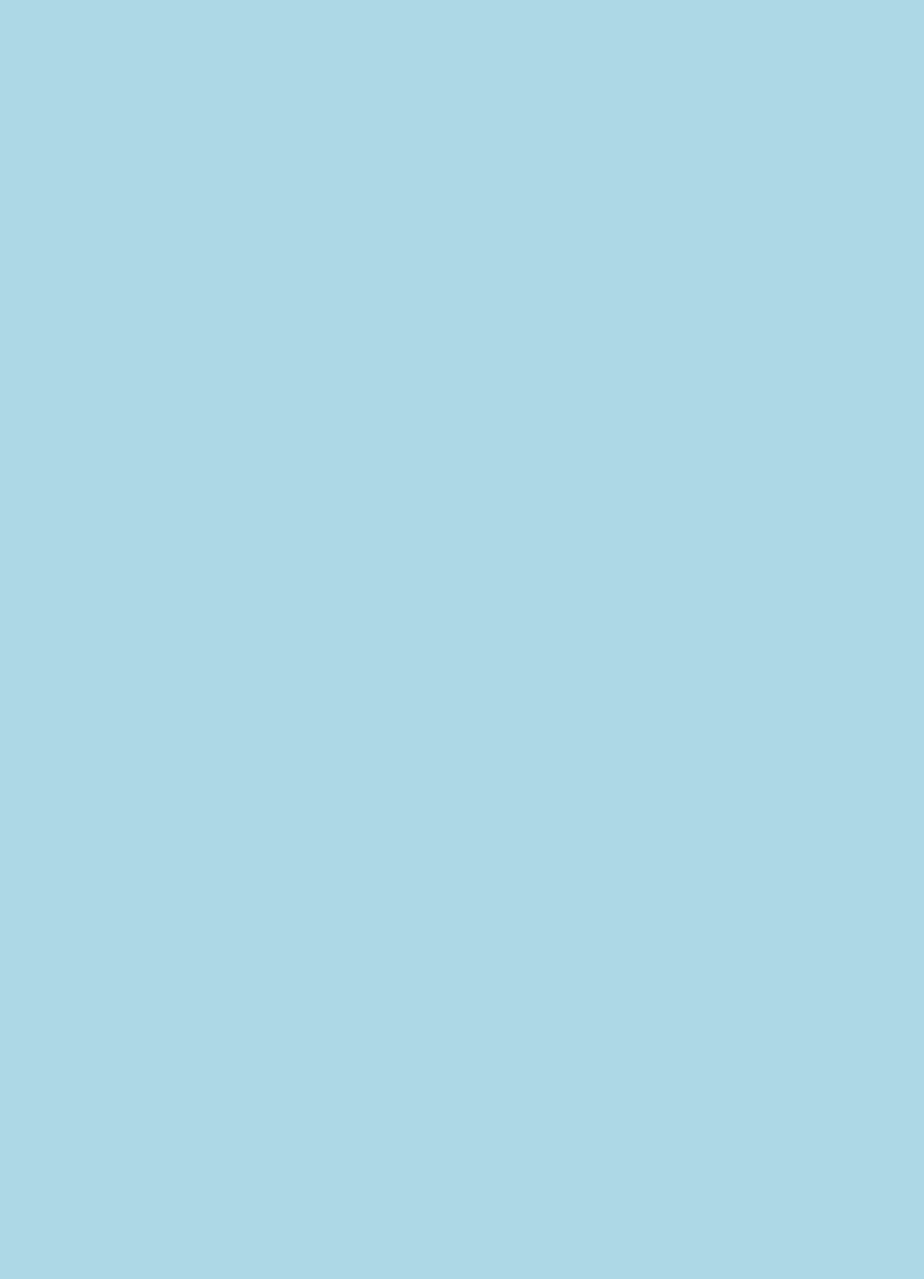
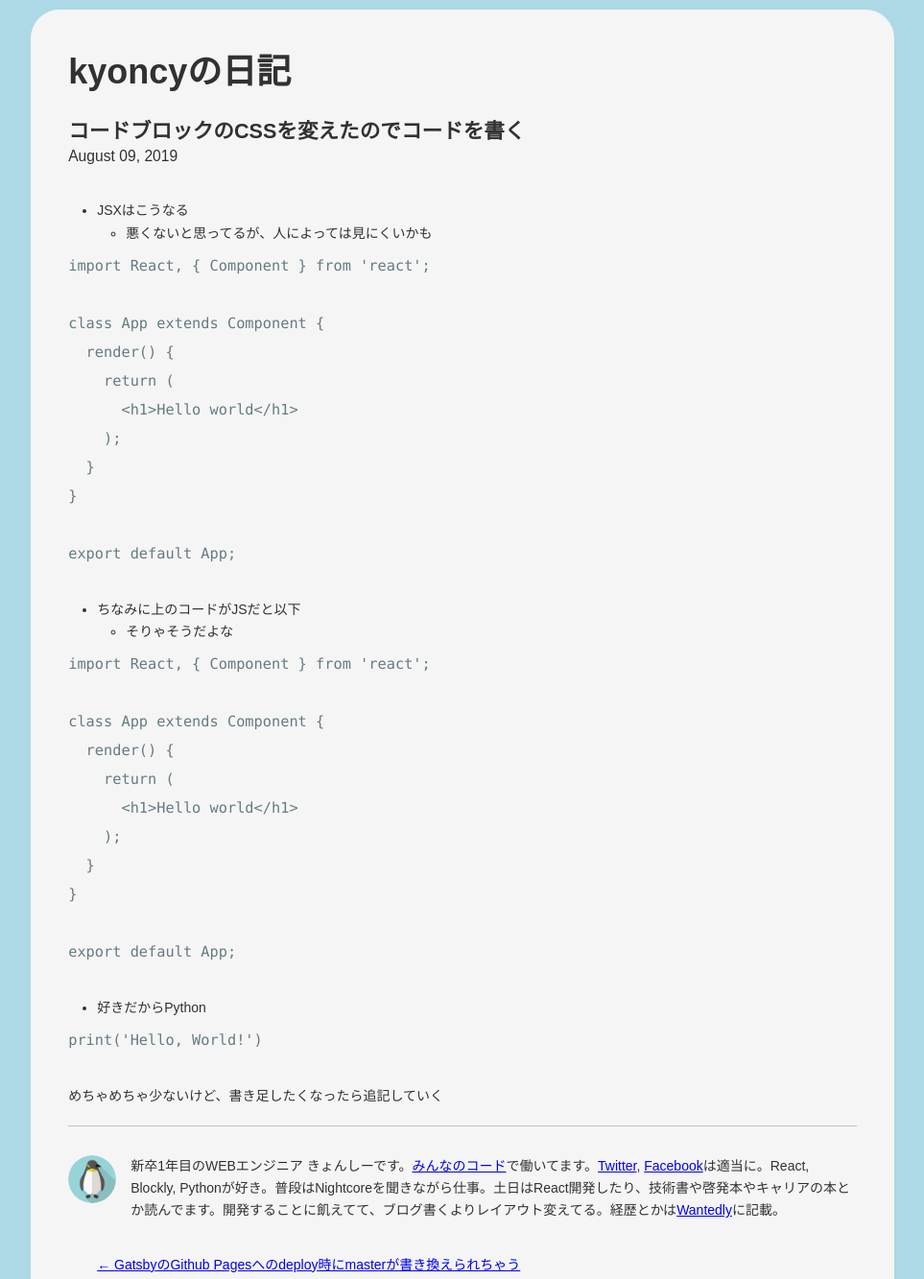
Before and after one commit to kyoncy/kyoncy-site, a Gatsby site: page /customize-code-block/ in a window 1280 px wide. Before the commit this address had no page. Shown: the top 1333 px of the page at 96% size, without its empty margins (158-1121 px from the left). Before the commit the page ends 800 px from the top, so only its background shows below. Built offline with nearby package versions, Linux system fonts and the light colour scheme; Gatsby itself is replaced by a stand-in of ours; some packages are replaced by stand-ins of ours; code samples lack their colours.

Commit message:
add blog post

````diff
--- /dev/null
+++ b/content/blog/customize-code-block/index.md
@@ -0,0 +1,48 @@
+---
+title: コードブロックのCSSを変えたのでコードを書く
+date: "2019-08-09"
+description: 全体的にgatsby-starter-blogのCSSデザインが気に食わなかった(なぜ自分は最初にこれを選んだんだろうと思っている)のでワシャっとCSS周りをいじった。特にコードブロック。
+tags: ["GatsbyJS", "CSS"]
+---
+
+- JSXはこうなる
+  - 悪くないと思ってるが、人によっては見にくいかも
+
+```jsx
+import React, { Component } from 'react';
+
+class App extends Component {
+  render() {
+    return (
+      <h1>Hello world</h1>
+    );
+  }
+}
+
+export default App;
+```
+
+- ちなみに上のコードがJSだと以下
+  - そりゃそうだよな
+
+```js
+import React, { Component } from 'react';
+
+class App extends Component {
+  render() {
+    return (
+      <h1>Hello world</h1>
+    );
+  }
+}
+
+export default App;
+```
+
+- 好きだからPython
+
+```python
+print('Hello, World!')
+```
+
+めちゃめちゃ少ないけど、書き足したくなったら追記していく
--- a/src/components/bio.js
+++ b/src/components/bio.js
@@ -14,7 +14,7 @@ import { rhythm } from "../utils/typography"
 const Bio = () => {
   const data = useStaticQuery(graphql`
     query BioQuery {
-      avatar: file(absolutePath: { regex: "/profile-pic.jpg/" }) {
+      avatar: file(absolutePath: { regex: "/profile-pic.png/" }) {
         childImageSharp {
           fixed(width: 50, height: 50) {
             ...GatsbyImageSharpFixed
--- a/src/components/layout.js
+++ b/src/components/layout.js
@@ -61,7 +61,7 @@ class Layout extends React.Component {
           marginTop: '10px',
           marginBottom: '10px',
           maxWidth: rhythm(30),
-          padding: `${rhythm(1.5)} ${rhythm(3 / 4)}`,
+          padding: `${rhythm(1.5)} ${rhythm(1.3)}`,
           backgroundColor: 'whitesmoke',
           borderRadius: '30px',
         }}
--- a/src/styles/code-block.css
+++ b/src/styles/code-block.css
@@ -11,7 +11,7 @@
 .gatsby-highlight {
   background-color: #2c3836;
   border-radius: 0.3em;
-  margin: 0.5em 0;
+  margin: 1em 0;
   padding: 1em;
   overflow: auto;
   font-size: 14px;
--- a/src/styles/global.css
+++ b/src/styles/global.css
@@ -1,5 +1,9 @@
 html {
   background-color: lightblue;
+}
+
+ul {
+  margin-bottom: 0.5rem;
 }
 
 li {
@@ -7,12 +11,7 @@ li {
   margin-bottom: 0;
 }
 
-li > a {
-  font-size: 14px;
-}
-
 li > p {
-  font-size: 14px;
   margin: 0;
 }
 
````
Also changed, not shown: content/assets/profile-pic.jpg (deleted), content/assets/profile-pic.png (added).
